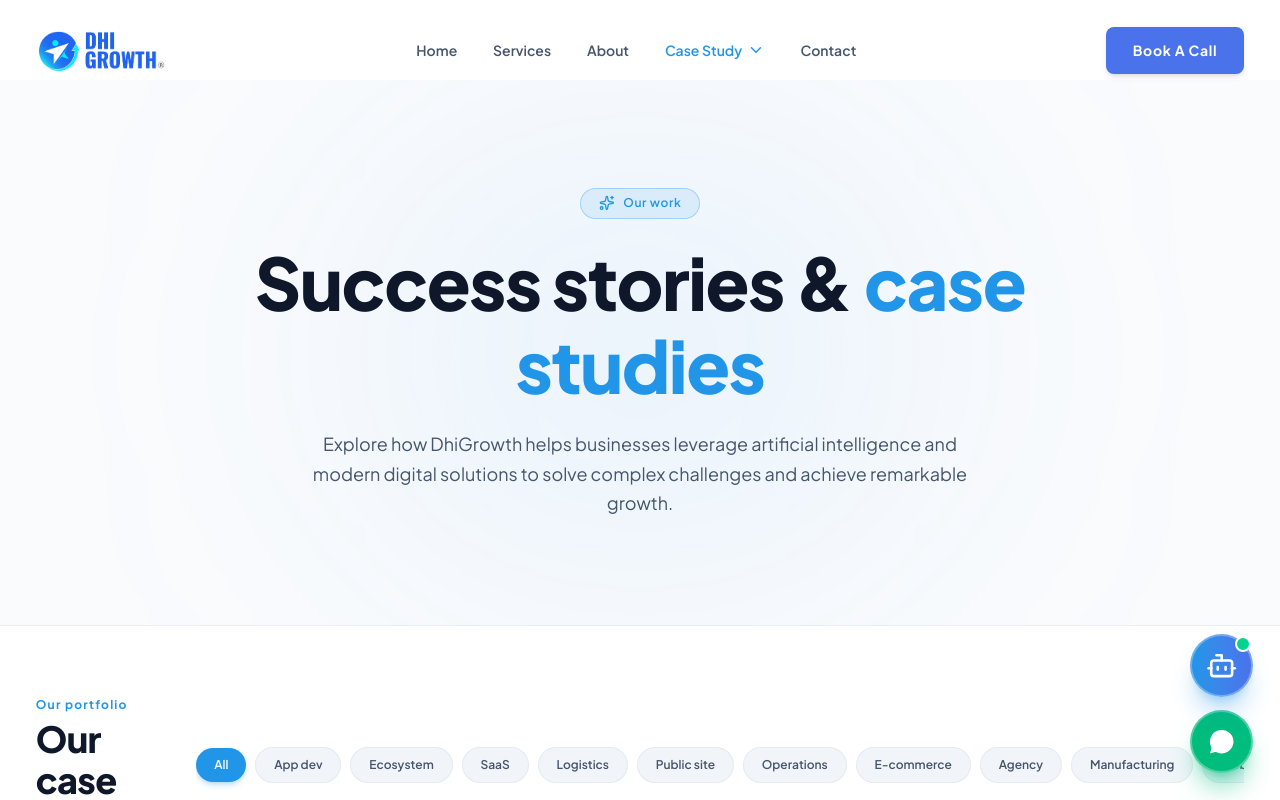
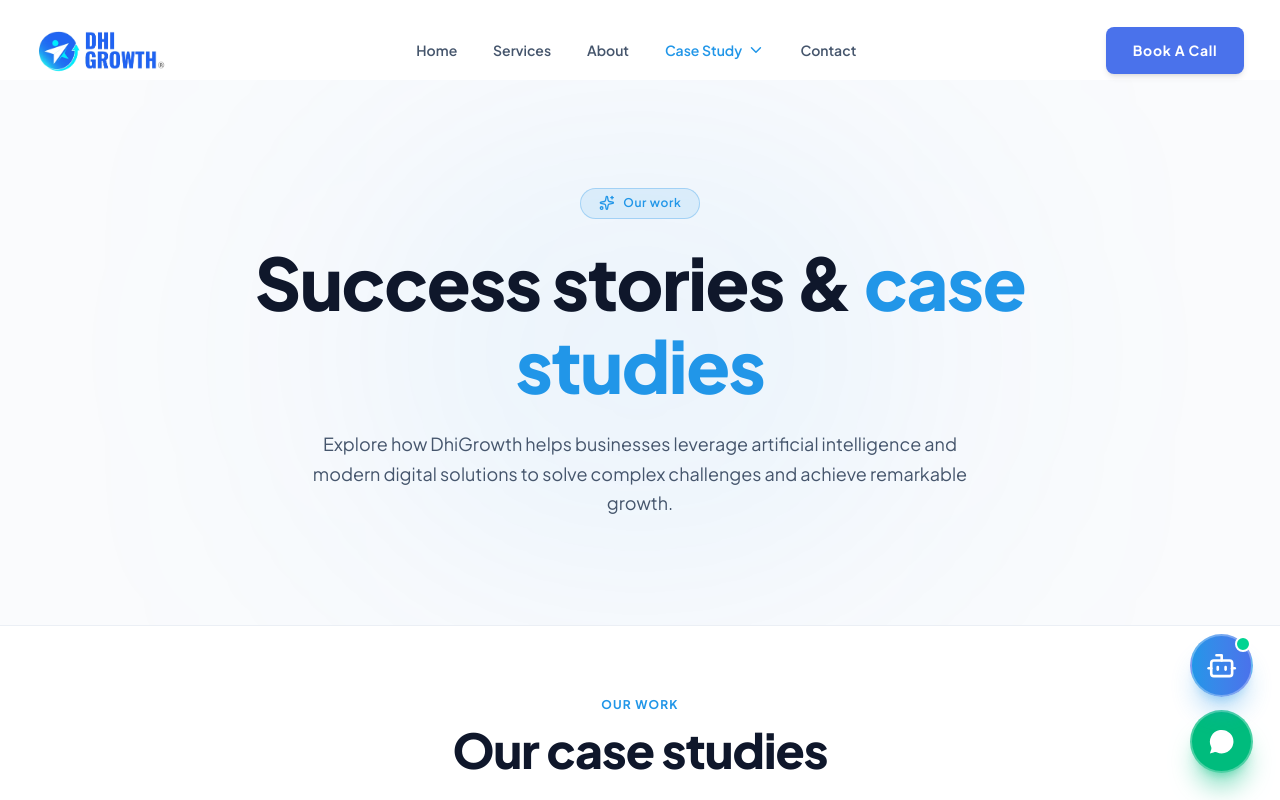
Before and after one commit to srijithit/dhi, a Next.js app in the folder next-frontend/: page /case-studies in a window 1280 px wide. Shown: the top 800 px of the page. Built offline with nearby package versions, Linux system fonts and the light colour scheme; a web font is replaced by a local one.

Commit message:
style: remove category filter bar and center case studies header

```diff
--- a/next-frontend/src/app/case-studies/page.tsx
+++ b/next-frontend/src/app/case-studies/page.tsx
@@ -11,20 +11,7 @@ import FloatingWhatsApp from '@/components/FloatingWhatsApp';
 import { caseStudies, CaseStudy } from '@/data/caseStudies';
 
 export default function CaseStudiesPage() {
-  const [selectedCategory, setSelectedCategory] = useState<string>('All');
   const [activeModalStudy, setActiveModalStudy] = useState<CaseStudy | null>(null);
-
-  // Extract unique categories for filter tabs
-  const categories = useMemo(() => {
-    const list = Array.from(new Set(caseStudies.map((item) => item.category)));
-    return ['All', ...list];
-  }, []);
-
-  // Filtered case studies list
-  const filteredStudies = useMemo(() => {
-    if (selectedCategory === 'All') return caseStudies;
-    return caseStudies.filter((item) => item.category.toLowerCase() === selectedCategory.toLowerCase());
-  }, [selectedCategory]);
 
   return (
     <div className="min-h-screen bg-white dark:bg-[#000000] text-slate-900 dark:text-white selection:bg-[#2196E8] selection:text-white font-body transition-colors duration-300">
@@ -70,47 +57,19 @@ export default function CaseStudiesPage() {
         {/* Case Studies Grid Section */}
         <section className="max-w-7xl mx-auto px-4 sm:px-6 lg:px-8 pt-12 sm:pt-16">
 
-          {/* Header & Category Filters */}
-          <div className="flex flex-col md:flex-row md:items-center justify-between gap-6 mb-10">
-            <div>
-              <span className="text-xs font-bold tracking-widest text-[#2196E8] block mb-1 font-body">
-                Our portfolio
-              </span>
-              <h2 className="font-header text-2xl sm:text-4xl text-slate-900 dark:text-white">
-                Our case studies
-              </h2>
-            </div>
-
-            {/* Category Filter Chips */}
-            <div className="flex items-center gap-2 overflow-x-auto pb-2 scrollbar-none max-w-full">
-              <div className="flex items-center gap-2">
-                {categories.map((category) => {
-                  const isActive = selectedCategory === category;
-                  return (
-                    <button
-                      key={category}
-                      onClick={() => setSelectedCategory(category)}
-                      className={`px-4 py-2 rounded-full text-xs font-semibold font-body transition-all duration-200 whitespace-nowrap cursor-pointer ${
-                        isActive
-                          ? 'bg-[#2196E8] text-white shadow-md shadow-[#2196E8]/25'
-                          : 'bg-slate-100 dark:bg-slate-900/80 text-slate-600 dark:text-slate-400 hover:text-slate-900 dark:hover:text-white border border-slate-200/80 dark:border-slate-800'
-                      }`}
-                    >
-                      {category}
-                    </button>
-                  );
-                })}
-              </div>
-            </div>
+          {/* Header */}
+          <div className="flex flex-col items-center gap-2 text-center mb-12 sm:mb-14">
+            <span className="text-xs font-bold tracking-widest text-[#2196E8] uppercase block font-body">
+              Our work
+            </span>
+            <h2 className="font-header text-3xl sm:text-5xl text-slate-900 dark:text-white">
+              Our case studies
+            </h2>
           </div>
 
           {/* Cards Grid */}
-          <motion.div
-            layout
-            className="grid grid-cols-1 md:grid-cols-2 lg:grid-cols-3 gap-8 sm:gap-9"
-          >
-            <AnimatePresence mode="popLayout">
-              {filteredStudies.map((study) => {
+          <div className="grid grid-cols-1 md:grid-cols-2 lg:grid-cols-3 gap-8 sm:gap-9">
+            {caseStudies.map((study) => {
                 const cardContent = (
                   <motion.div
                     key={study.id}
@@ -189,8 +148,7 @@ export default function CaseStudiesPage() {
                   </div>
                 );
               })}
-            </AnimatePresence>
-          </motion.div>
+          </div>
         </section>
 
         {/* Detailed Modal for Non-Slugs / Quick Overview */}
```
